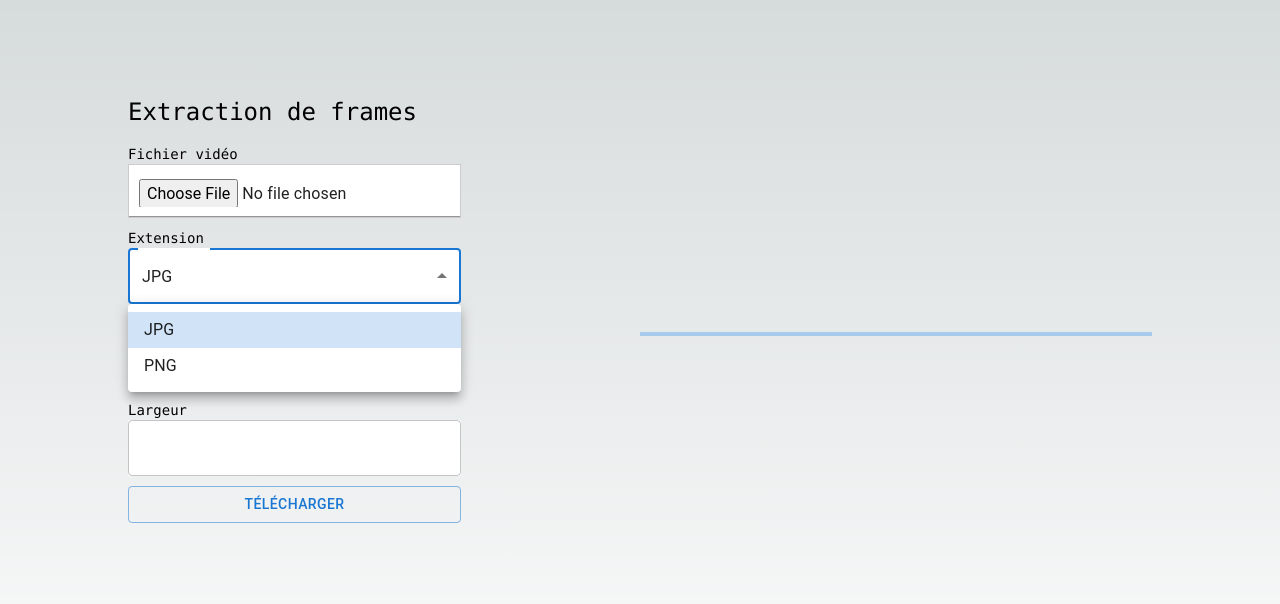
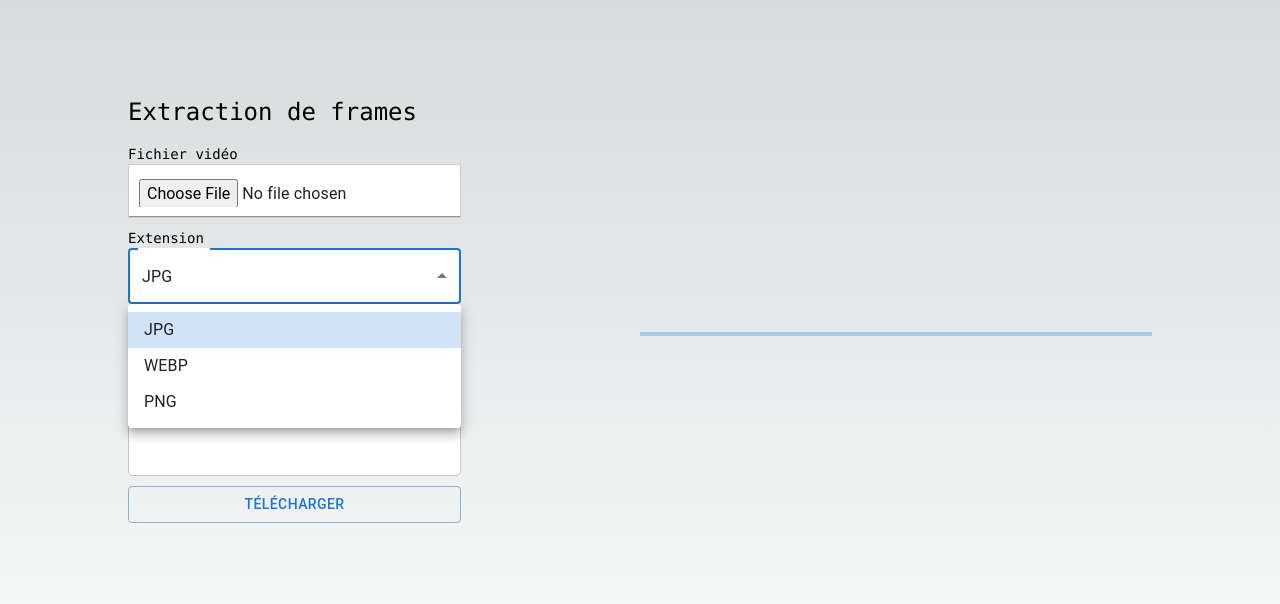
Before and after one commit to Rankwell-Agence-Search-Internationale/Solead_FFMPEG_Frontend, a Next.js app: page / in a window 1280 px wide. Both pictures are taken after a click on the element "JPG". Shown: the top 604 px of the page. Built offline with nearby package versions, Linux system fonts and the light colour scheme.

Commit message:
webp integrated

```diff
--- a/src/app/page.tsx
+++ b/src/app/page.tsx
@@ -153,7 +153,8 @@ export default function Home() {
             required
             style={{ background: 'white', marginBottom: '10px', width: '100%' }}
           >
-            <MenuItem value={'jpg'}>JPG</MenuItem>
+              <MenuItem value={'jpg'}>JPG</MenuItem>
+              <MenuItem value={'webp'}>WEBP</MenuItem>
             <MenuItem value={'png'}>PNG</MenuItem>
             </Select>
             <p style={{ textAlign: 'left' }}>FPS</p>
```
Also changed, not shown: 1 other file (tests, documents, lock files or other folders).
